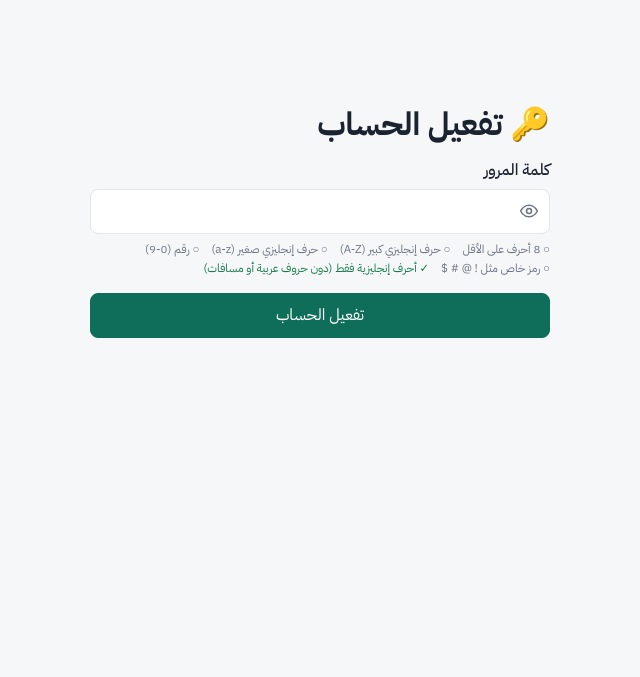
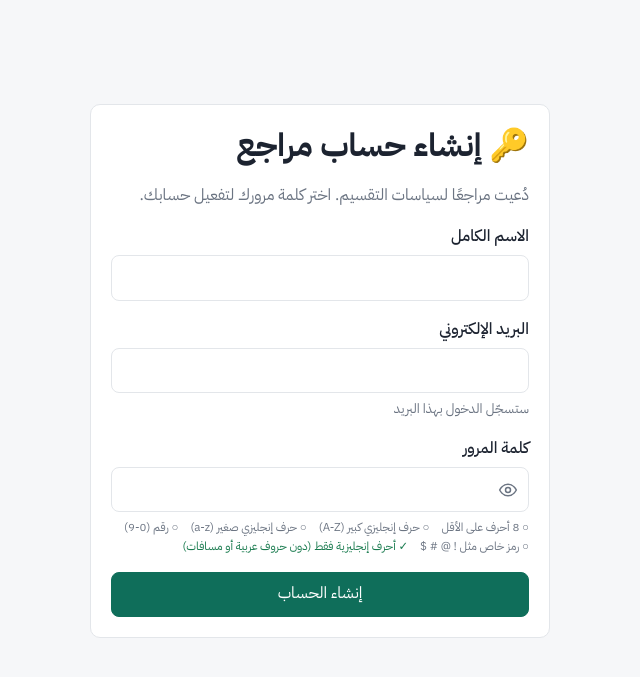
Before and after one commit to BDOONCODE/miftah-alkhazina, a FastAPI app: template app/templates/auth/invite.html in a window 1280 px wide. Shown: the top 677 px of the page, without its empty margins (320-960 px from the left). Run offline with FastAPI, Linux system fonts and the light colour scheme; the template is opened without the code that fills it, so the values that code supplies are empty.

Commit message:
Invite in one step: name + email + 'create invite link' on the company page; the link opens a reviewer sign-up page with the name and email filled in
Co-Authored-By: Claude Opus 5.5 <noreply@anthropic.com>

```diff
--- a/app/routes/companies.py
+++ b/app/routes/companies.py
@@ -37,7 +37,7 @@ def _invite(request: Request, reviewer: User, entity) -> str:
     from ..services import signup
 
     sent = signup.send_invite(reviewer, _base_url(request), entity.name) if mailer.is_configured() else False
-    return "وأُرسل رابط الدعوة إلى بريده" if sent else "انسخ رابط الدعوة من «بيانات الشركة» وأرسله إليه"
+    return "وأُرسل إلى بريده أيضًا" if sent else "انسخه من قائمة المراجعين في «بيانات الشركة» وأرسله إليه"
 
 
 def _invite_links(request: Request, entity) -> dict[int, str]:
@@ -113,7 +113,7 @@ async def add_reviewer(
         flash(request, str(exc), "error")
         return redirect(f"/entities/{entity_id}/settings")
     session.commit()
-    flash(request, f"دُعي المراجع «{reviewer.full_name}»، {_invite(request, reviewer, entity)}")
+    flash(request, f"تم إنشاء رابط دعوة «{reviewer.full_name}». {_invite(request, reviewer, entity)}")
     return redirect(f"/entities/{entity_id}/settings")
 
 
--- a/app/routes/signup.py
+++ b/app/routes/signup.py
@@ -141,7 +141,7 @@ async def accept_invite(request: Request, session: Session = Depends(get_session
     token = str(form.get("token", ""))
     try:
         invitee = svc.user_for_invite(session, token)
-        svc.accept_invite(session, invitee, str(form.get("password", "")))
+        svc.accept_invite(session, invitee, str(form.get("password", "")), str(form.get("full_name", "")))
     except svc.SignupError as exc:
         session.rollback()
         invitee = None
--- a/app/services/signup.py
+++ b/app/services/signup.py
@@ -191,7 +191,9 @@ def send_invite(user: User, base_url: str, company: str) -> bool:
     )
 
 
-def accept_invite(session: Session, user: User, password: str) -> None:
+def accept_invite(session: Session, user: User, password: str, full_name: str = "") -> None:
+    if full_name.strip():
+        user.full_name = full_name.strip()
     try:
         user.password_hash = hash_password(password)
     except ValueError as exc:
--- a/app/templates/auth/invite.html
+++ b/app/templates/auth/invite.html
@@ -1,18 +1,23 @@
 {% extends "base.html" %}
-{% block title %}تفعيل الحساب — مفتاح الخزينة{% endblock %}
+{% block title %}إنشاء حساب مراجع — مفتاح الخزينة{% endblock %}
 {% block content %}
-<div class="login-card wide">
-  <h1>🔑 تفعيل الحساب</h1>
-  {% if invitee %}
-  <p class="muted">أهلًا {{ invitee.full_name }}. اختر كلمة مرور لحسابك، وستسجّل الدخول ببريدك <strong dir="ltr">{{ invitee.email }}</strong>.</p>
-  {% endif %}
+<div class="login-card card wide">
+  <h1>🔑 إنشاء حساب مراجع</h1>
+  <p class="muted">دُعيت مراجعًا لسياسات التقسيم. اختر كلمة مرورك لتفعيل حسابك.</p>
   {% if error %}<div class="alert alert-error">{{ error }}</div>{% endif %}
   <form method="post" action="/invite" class="stack">
     <input type="hidden" name="token" value="{{ token }}">
+    <label>الاسم الكامل
+      <input name="full_name" value="{{ invitee.full_name if invitee else '' }}" autocomplete="name" required>
+    </label>
+    <label>البريد الإلكتروني
+      <input value="{{ invitee.email if invitee else '' }}" type="email" dir="ltr" readonly>
+      <small class="muted">ستسجّل الدخول بهذا البريد</small>
+    </label>
     <label>كلمة المرور
       <input name="password" type="password" minlength="8" dir="ltr" autocomplete="new-password" required data-rules>
     </label>
-    <button class="btn btn-primary" type="submit">تفعيل الحساب</button>
+    <button class="btn btn-primary" type="submit">إنشاء الحساب</button>
   </form>
 </div>
 {% endblock %}
```
Also changed, not shown: app/templates/companies/settings.html (+11 -7 lines), tests/test_policy_flow.py (+2 -1 lines).
